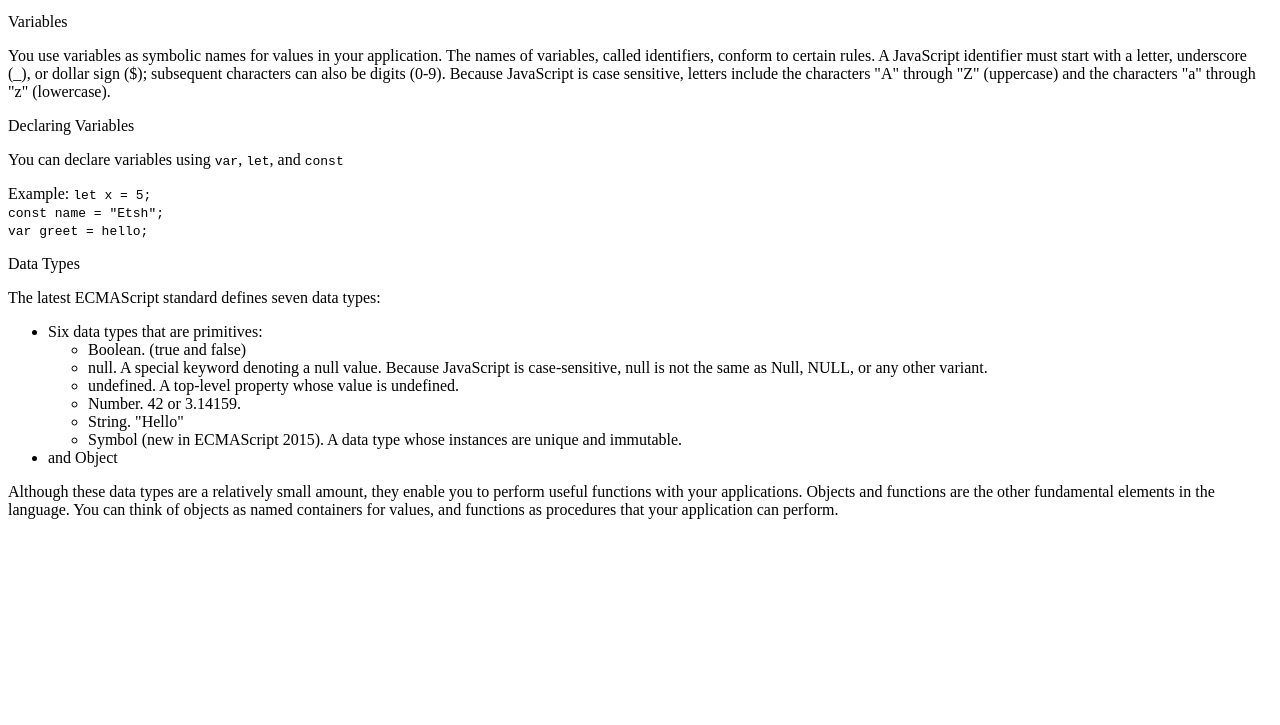
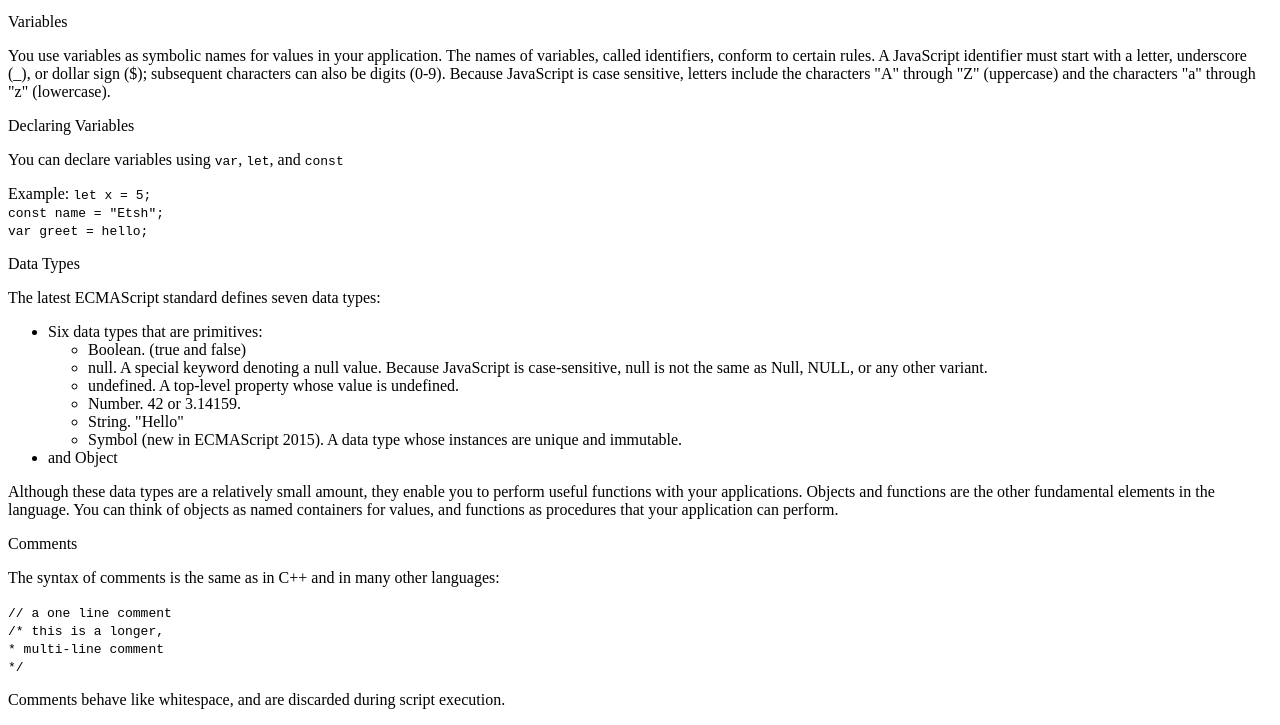
Before and after one commit to EtshD1/Technical-Documentation-Page, a plain HTML site: page index.html in a window 1280 px wide. Shown: the part 483-1208 px from the top of the page. Before the commit the page ends 1018 px from the top, so only its background shows below. Drawn offline with Linux system fonts and the light colour scheme.

Commit message:
Add sixth section(Comments)

```diff
--- a/index.html
+++ b/index.html
@@ -115,6 +115,22 @@
           perform.</p>
       </article>
     </section>
+    <section class="main-section" id="Comments">
+      <header>Comments</header>
+      <article>
+        <p>The syntax of comments is the same as in C++ and in many other languages:</p>
+        <code class="block">
+          // a one line comment<br/>
+
+          /* this is a longer,<br>
+          * multi-line comment<br>
+          */
+          </code>
+        <p>
+          Comments behave like whitespace, and are discarded during script execution.
+        </p>
+      </article>
+    </section>
   </main>
 
 </body>
```
